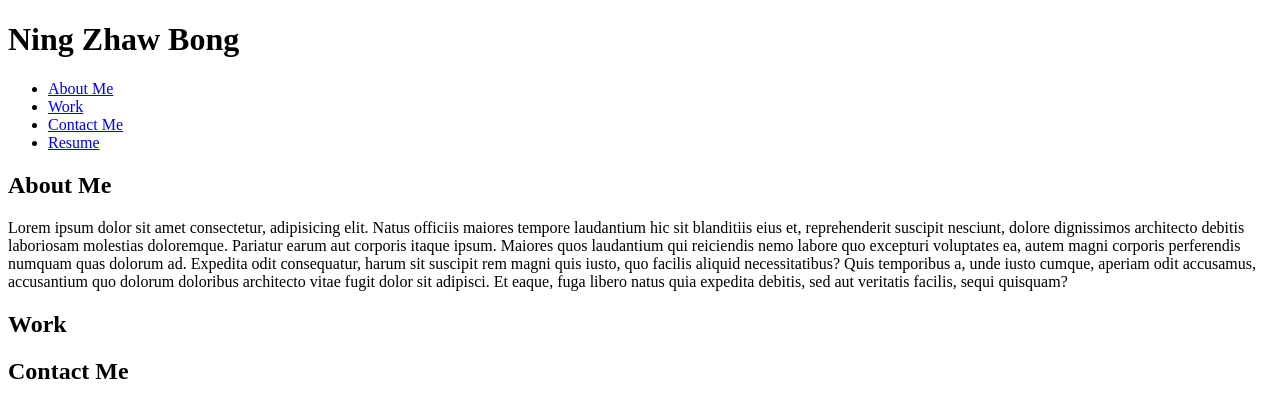
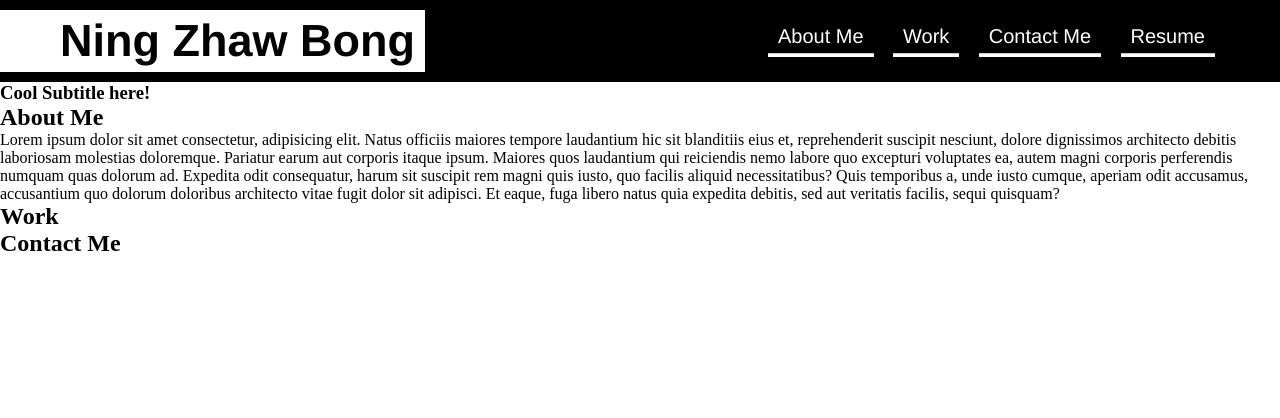
Before and after one commit to ning1604/Portfolio, a plain HTML site: page index.html in a window 1280 px wide. Drawn offline with Linux system fonts and the light colour scheme.

Commit message:
completed navbar and header

```diff
--- a/assets/css/style.css
+++ b/assets/css/style.css
@@ -0,0 +1,83 @@
+* {
+    box-sizing: border-box;
+    padding: 0;
+    margin: 0;
+}
+
+body {
+    background-color: white;
+}
+
+.header {
+    padding: 10px 10px 10px 0;
+    font-family: 'Franklin Gothic Medium', 'Arial Narrow', Arial, sans-serif;
+    background-color: black;
+}
+
+.header h1 {
+    display: inline-block;
+    font-size: 45px;
+    padding: 5px 10px 5px 60px;
+    background-color: white;
+}
+
+.header nav {
+    padding-top: 15px;
+    margin-right: 50px;
+    float: right;
+}
+
+.header nav ul {
+    list-style-type: none;
+}
+
+.header nav ul li {
+    display: inline-block;
+    margin-left: 5px;
+}
+
+a {
+    color: white;
+    text-decoration: none;
+    transition: color 300ms ease-in-out;
+}
+
+a {
+    text-decoration: none;
+    padding: 10px 10px;
+    background-color: none;
+    color: white;
+    font-size: 20px;
+    font-family: 'Franklin Gothic Medium', 'Arial Narrow', Arial, sans-serif;
+    margin: 5px;
+    border: none;
+    outline: none;
+    cursor: pointer;
+    position: relative;
+    z-index: 1;
+    transition: color 300ms ease-in-out;
+}
+
+a::before {
+    content: "";
+    position: absolute;
+    top: 0;
+    left: 0;
+    bottom: 0;
+    right: 0;
+    background-color: white;
+    z-index: -1;
+    transform: scaleY(0.09);
+    transform-origin: bottom;
+    transition: transform 300ms ease-in-out;
+}
+
+a:hover::before,
+a:focus::before {
+    transform: scaleY(1);
+}
+
+a:hover,
+a:focus {
+    color:black;
+}
--- a/index.html
+++ b/index.html
@@ -30,7 +30,11 @@
         </nav>
     </header>
     <!-- background image -->
-    <div class="backgroundimg"></div>
+    <div class="backgroundimg">
+        <div>
+            <h3>Cool Subtitle here!</h3>
+        </div>
+    </div>
 
     <main>
         <section>
```
